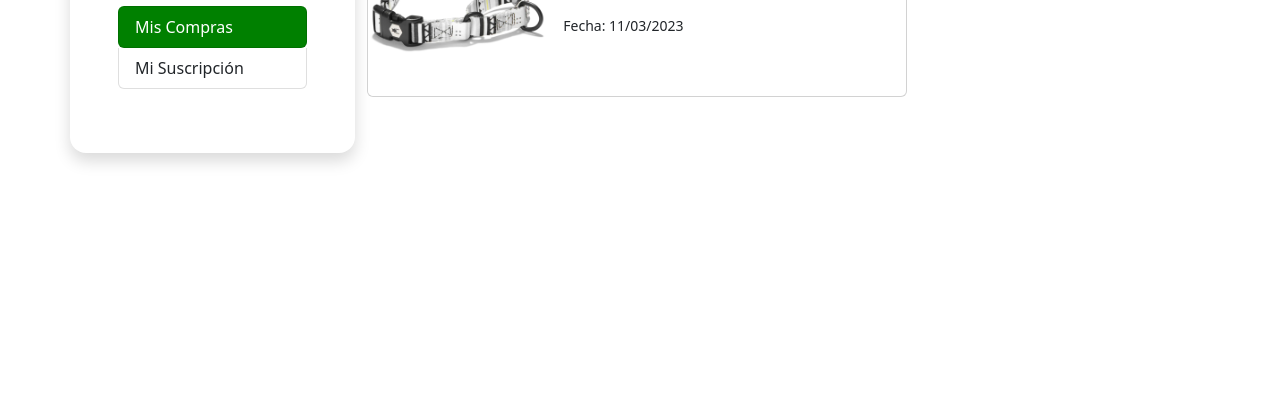
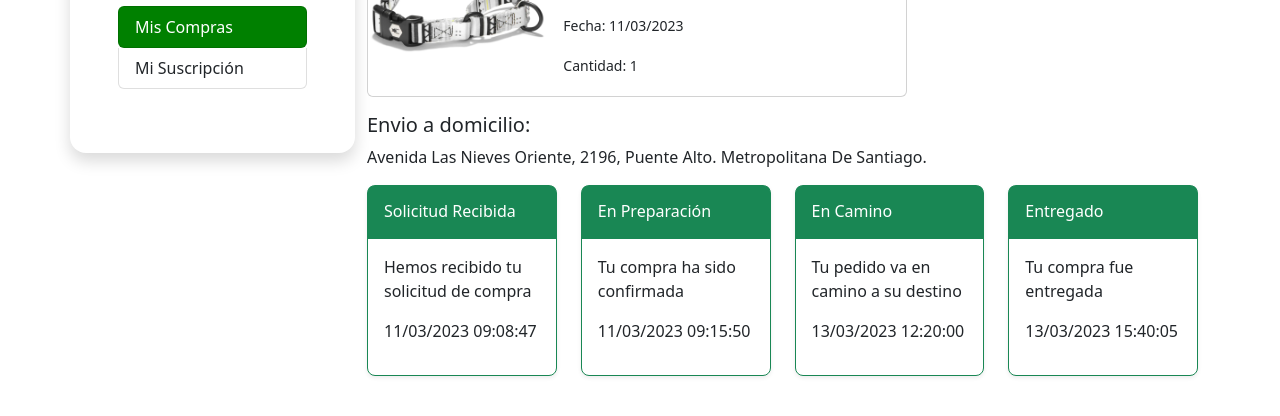
Before and after one commit to IgnacioRiffop/PGY3121, a plain HTML site: page compra.html in a window 1280 px wide. Shown: the part 228-644 px from the top of the page. Drawn offline with nearby package versions, Linux system fonts and the light colour scheme.

Commit message:
Seguimiento Envio

```diff
--- a/compra.html
+++ b/compra.html
@@ -62,7 +62,7 @@
 
       <!-- Lateral der -->
       <div class="col-sm-9">
-        <h5 class="card-title">Pedido N°102</h5>
+        <h5 class="">Pedido N°102</h5>
         <div class="card mb-3 my-3" style="max-width: 540px;">
           <div class="row g-0">
             <div class="col-md-4">
@@ -73,6 +73,55 @@
                 <p class="card-text">Collar Martingale WhiteOwl Perro</p>
                 <p class="card-text fw-bold">$30.250</p>
                 <p class="card-text"><small class="text-body-secondary">Fecha: 11/03/2023</small></p>
+                <p class="card-text"><small class="text-body-secondary">Cantidad: 1</small></p>
+              </div>
+            </div>
+          </div>
+        </div>
+        <h5 class="">Envio a domicilio:</h5>
+        <p class="fs-6">Avenida Las Nieves Oriente, 2196, Puente Alto. Metropolitana De Santiago.</p>
+        <div class="row">
+          <div class="col-3">
+            <div class="card mb-4 rounded-3 shadow-sm border-success">
+              <div class="card-header py-3 border-success bg-success">
+                <h4 class="my-0 fw-normal fs-6 text-white">Solicitud Recibida</h4>
+              </div>
+              <div class="card-body">
+                <p>Hemos recibido tu solicitud de compra</p>
+                <p>11/03/2023 09:08:47 </p>
+              </div>
+            </div>
+          </div>
+          <div class="col-3">
+            <div class="card mb-4 rounded-3 shadow-sm border-success">
+              <div class="card-header py-3 border-success bg-success">
+                <h4 class="my-0 fw-normal fs-6 text-white">En Preparación</h4>
+              </div>
+              <div class="card-body">
+                <p>Tu compra ha sido confirmada</p>
+                <p>11/03/2023 09:15:50 </p>
+              </div>
+            </div>
+          </div>
+          <div class="col-3">
+            <div class="card mb-4 rounded-3 shadow-sm border-success">
+              <div class="card-header py-3 border-success bg-success">
+                <h4 class="my-0 fw-normal fs-6 text-white">En Camino</h4>
+              </div>
+              <div class="card-body">
+                <p>Tu pedido va en camino a su destino</p>
+                <p>13/03/2023 12:20:00 </p>
+              </div>
+            </div>
+          </div>
+          <div class="col-3">
+            <div class="card mb-4 rounded-3 shadow-sm border-success">
+              <div class="card-header py-3 border-success bg-success">
+                <h4 class="my-0 fw-normal fs-6 text-white">Entregado</h4>
+              </div>
+              <div class="card-body">
+                <p>Tu compra fue entregada</p>
+                <p>13/03/2023 15:40:05 </p>
               </div>
             </div>
           </div>
```
